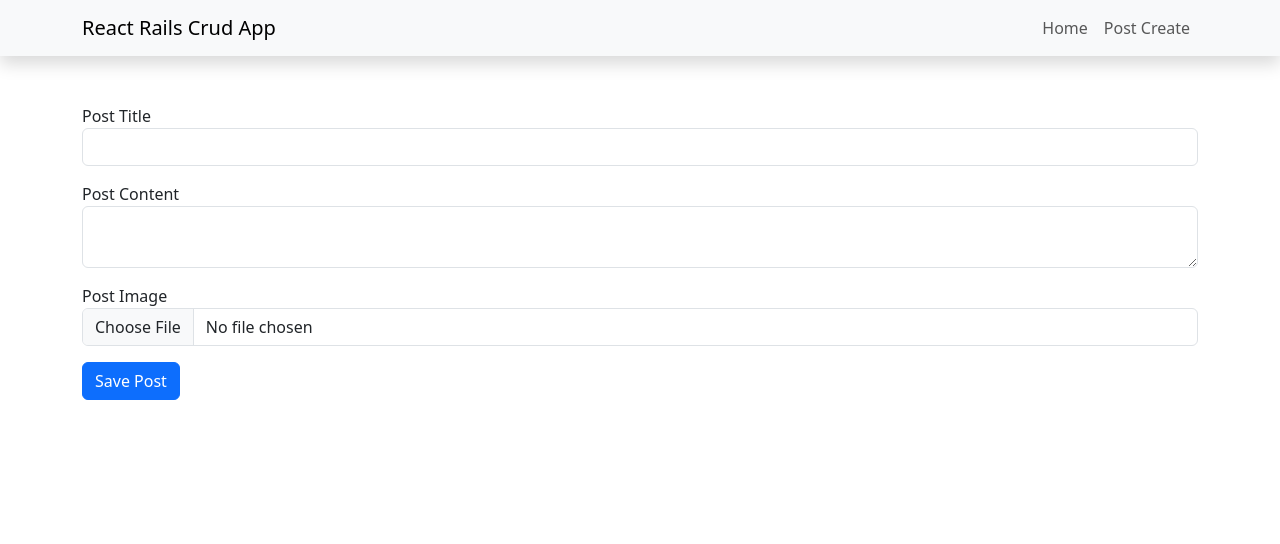
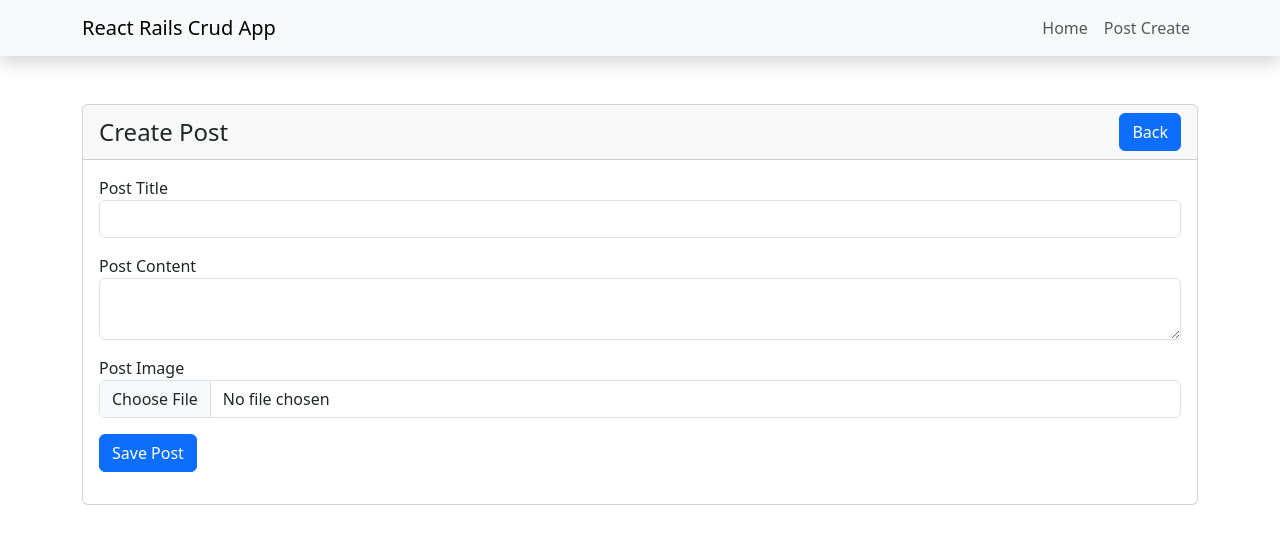
Before and after one commit to shim369/React-TypeScript-Rails-Crud-App-Frontend, a React (Create React App) app: page /posts/create in a window 1280 px wide. Shown: the top 544 px of the page. Built offline with nearby package versions, Linux system fonts and the light colour scheme.

Commit message:
update post create function

```diff
--- a/src/pages/PostCreate.tsx
+++ b/src/pages/PostCreate.tsx
@@ -1,92 +1,143 @@
 import { useState } from "react";
 import { PostTypes } from "../../types/postTypes";
 import axios from "axios";
-import { useNavigate } from "react-router-dom";
+import { Link } from "react-router-dom";
 
 function PostCreate() {
-    const navigate = useNavigate()
-    const [errors, setErrors] = useState<string[]>([])
+  const [errors, setErrors] = useState<string[]>([]);
   const [post, setPost] = useState<PostTypes>({
     id: 0,
-        title: '',
-        content: '',
-        image_url: '',
-        image: null
-    })
+    title: "",
+    content: "",
+    image_url: "",
+    image: null,
+  });
 
-    const hadleInput = (e: React.ChangeEvent<HTMLTextAreaElement | HTMLInputElement>) => {
+  const hadleInput = (
+    e: React.ChangeEvent<HTMLTextAreaElement | HTMLInputElement>
+  ) => {
     e.persist();
     setPost({ ...post, [e.target.name]: e.target.value });
-    }
+  };
 
   const handleImageUpload = (e: React.ChangeEvent<HTMLInputElement>) => {
     e.persist();
     if (e.target.files && e.target.files[0]) {
       setPost({ ...post, image: e.target.files[0] });
     }
-    }
+  };
 
   const savePost = async (e: React.FormEvent<HTMLFormElement>) => {
     e.preventDefault();
 
     const formData = new FormData();
-        formData.append('title', post.title);
-        formData.append('content', post.content);
+    formData.append("title", post.title);
+    formData.append("content", post.content);
     if (post.image) {
-            formData.append('image', post.image);
+      formData.append("image", post.image);
     }
-
 
     let errors: string[] = [];
 
-        if (!formData.get('title')) {
-            errors.push("Post title is required!")
+    if (!formData.get("title")) {
+      errors.push("Post title is required!");
     }
 
-        if (!formData.get('content')) {
-            errors.push("Post content is required!")
+    if (!formData.get("content")) {
+      errors.push("Post content is required!");
     }
 
-        setErrors(errors);
-
+    if (errors.length === 0) {
       try {
-            await axios.post('http://127.0.0.1:5000/api/posts', formData, {
+        await axios.post("http://127.0.0.1:5000/api/posts", formData, {
           headers: {
-                    'Content-Type': 'multipart/form-data',
+            "Content-Type": "multipart/form-data",
           },
         });
-            navigate('/')
+
+        setPost({
+          id: 0,
+          title: "",
+          content: "",
+          image_url: "",
+          image: null,
+        });
       } catch (error: any) {
         errors.push(error.response);
       }
     }
+
+    setErrors(errors);
+  };
+
   return (
     <main>
       <div className="container mt-5">
+        <div className="row">
+          <div className="col-md-12">
+            <div className="card">
+              <div className="card-header">
+                <h4 className="d-flex align-items-center justify-content-between m-0">
+                  Create Post
+                  <Link to="/" className="btn btn-primary float-end">
+                    Back
+                  </Link>
+                </h4>
+              </div>
+              <div className="card-body">
               <form onSubmit={savePost}>
                 <div className="mb-3">
                   <label htmlFor="title">Post Title</label>
-            <input type="text" id="title" name="title" value={post.title} onChange={hadleInput} className="form-control" />
+                  <input
+                    type="text"
+                    id="title"
+                    name="title"
+                    value={post.title}
+                    onChange={hadleInput}
+                    className="form-control"
+                  />
                 </div>
                 <div className="mb-3">
                   <label htmlFor="content">Post Content</label>
-            <textarea id="content" name="content" value={post.content} onChange={hadleInput} className="form-control"></textarea>
+                  <textarea
+                    id="content"
+                    name="content"
+                    value={post.content}
+                    onChange={hadleInput}
+                    className="form-control"
+                  ></textarea>
                 </div>
                 <div className="mb-3">
                   <label htmlFor="image_url">Post Image</label>
-                <input type="file" id="image_url" name="image_url" onChange={handleImageUpload} className="form-control" />
+                  <input
+                    type="file"
+                    id="image_url"
+                    name="image_url"
+                    onChange={handleImageUpload}
+                    className="form-control"
+                  />
                 </div>
                 <div>
-            <ul className="text-danger">
+                  {errors.length > 0 && (
+                    <ul className="alert alert-danger p-2" role="alert">
                       {errors.map((error, index) => (
-                    <li key={index}>{error}</li>
+                        <li className="ps-2" key={index}>
+                          {error}
+                        </li>
                       ))}
                     </ul>
+                  )}
                 </div>
                 <div className="mb-3">
-            <button type="submit" className="btn btn-primary">Save Post</button>
+                  <button type="submit" className="btn btn-primary">
+                    Save Post
+                  </button>
                 </div>
               </form>
+            </div>
+            </div>
+          </div>
+        </div>
       </div>
     </main>
   );
```
Lines whose indentation alone changed are shown as unchanged.
